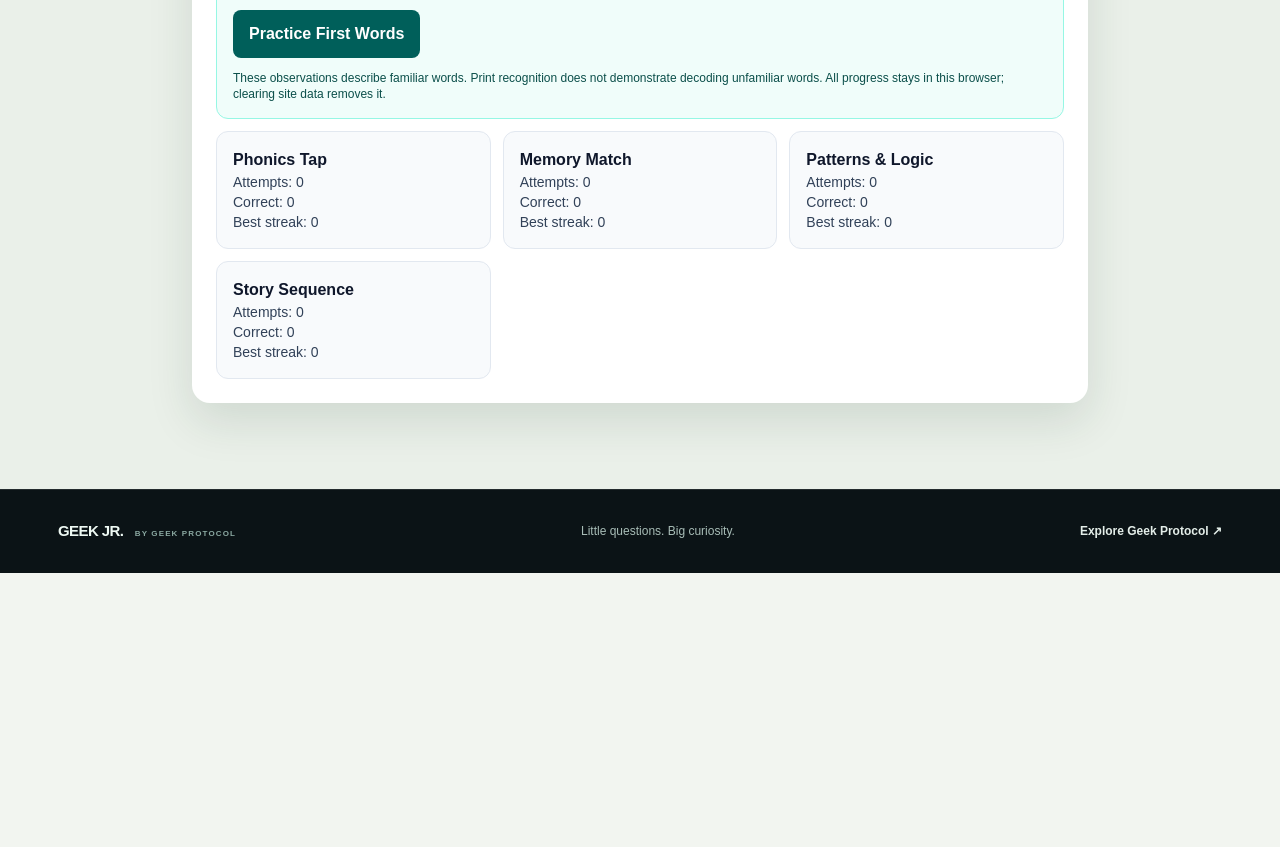
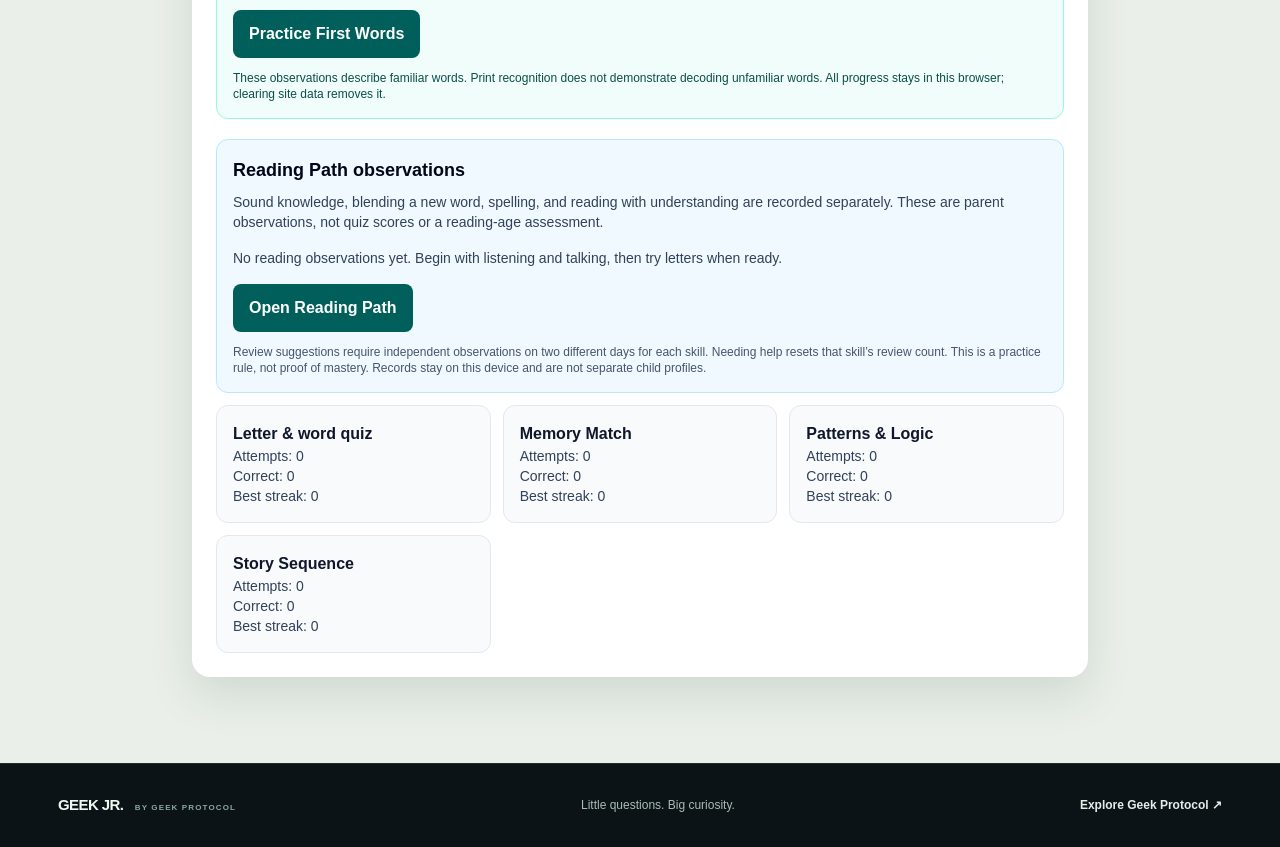
Before and after one commit to GEEKProtocol0110/geek--jr, a Next.js app: page /parent in a window 1280 px wide. Shown: the part 800-1647 px from the top of the page. Before the commit the page ends 1373 px from the top, so only its background shows below. Built offline with nearby package versions, Linux system fonts and the light colour scheme.

Commit message:
Show separate reading skill observations for parents

```diff
--- a/src/app/parent/page.tsx
+++ b/src/app/parent/page.tsx
@@ -6,6 +6,7 @@ import { DEFAULT_SETTINGS, loadSettings, saveSettings } from "@/lib/settings";
 import { loadFromStorage } from "@/lib/storage";
 import { FIRST_WORDS_KEY, OBSERVATION_LEVELS, WORD_SKILLS, WordCardProgress } from "@/lib/firstWords";
 import words from "@/data/decks/first-words.json";
+import { cleanReadingProgress, READING_KEY, READING_LESSONS, READING_SKILLS, ReadingProgress } from "@/lib/reading";
 import { AgeTier, GameStatsByTier, GeekJrSettings, SessionSize, TimeLimitSec } from "@/lib/types";
 
 const AGE_TIERS: AgeTier[] = ["1-2", "3-4", "5-7", "8-10"];
@@ -13,7 +14,7 @@ const SESSION_SIZES: SessionSize[] = [3, 5, 10];
 const TIME_LIMITS: TimeLimitSec[] = [0, 60, 120, 180];
 
 const GAME_KEYS = [
-  { id: "phonics", label: "Phonics Tap", key: "geekjr_stats_phonics_v1" },
+  { id: "phonics", label: "Letter & word quiz", key: "geekjr_stats_phonics_v1" },
   { id: "memory", label: "Memory Match", key: "geekjr_stats_memory_v2" },
   { id: "patterns", label: "Patterns & Logic", key: "geekjr_stats_patterns_v1" },
   { id: "stories", label: "Story Sequence", key: "geekjr_stats_stories_v1" },
@@ -41,10 +42,12 @@ export default function ParentPage() {
   const [practicedCards, setPracticedCards] = useState(0);
   const [practicedWords, setPracticedWords] = useState(0);
   const [wordProgress, setWordProgress] = useState<Record<string, WordCardProgress>>({});
+  const [readingProgress, setReadingProgress] = useState<ReadingProgress>({});
 
   useEffect(() => {
     const frame = window.requestAnimationFrame(() => {
       setSettings(loadSettings());
+      setReadingProgress(cleanReadingProgress(loadFromStorage<unknown>(READING_KEY, {})));
       setPracticedCards(Object.keys(loadFromStorage<Record<string, 1 | 2 | 3>>("geekjr_cards_leitner_v1", {})).length);
       const savedWords = loadFromStorage<Record<string, WordCardProgress>>(FIRST_WORDS_KEY, {});
       setWordProgress(savedWords);
@@ -167,6 +170,20 @@ export default function ParentPage() {
           <Link href="/first-words" className="mt-4 inline-block min-h-12 rounded-lg bg-teal-800 px-4 py-3 font-bold text-white">Practice First Words</Link>
           <p className="mt-3 text-xs text-teal-900">These observations describe familiar words. Print recognition does not demonstrate decoding unfamiliar words. All progress stays in this browser; clearing site data removes it.</p>
         </div>
+        <div className="mt-5 rounded-xl border border-sky-200 bg-sky-50 p-4">
+          <h3 className="text-lg font-bold text-slate-950">Reading Path observations</h3>
+          <p className="mt-2 text-sm text-slate-700">Sound knowledge, blending a new word, spelling, and reading with understanding are recorded separately. These are parent observations, not quiz scores or a reading-age assessment.</p>
+          {Object.keys(readingProgress).length ? <div className="mt-4 overflow-x-auto"><table className="w-full text-left text-sm">
+            <caption className="mb-2 text-left font-bold">Latest reading observations</caption>
+            <thead><tr><th className="p-2">Lesson</th>{READING_SKILLS.map((skill) => <th key={skill.id} className="p-2">{skill.label}</th>)}</tr></thead>
+            <tbody>{READING_LESSONS.filter((lesson) => readingProgress[lesson.id]).map((lesson) => <tr key={lesson.id} className="border-t border-sky-200">
+              <th scope="row" className="p-2"><Link className="underline" href={`/phonics?lesson=${lesson.id}`}>{lesson.title}</Link></th>
+              {READING_SKILLS.map((skill) => { const observation = readingProgress[lesson.id][skill.id]; return <td key={skill.id} className="p-2">{observation ? <>{observation.level === "independent" ? "On their own" : observation.level === "with-help" ? "With help" : "Not yet"}<span className="block text-xs text-slate-500">{new Date(observation.date).toLocaleDateString()} · {observation.independentDays.length} independent day{observation.independentDays.length === 1 ? "" : "s"}</span></> : "Not observed"}</td>; })}
+            </tr>)}</tbody>
+          </table></div> : <p className="mt-4 text-sm text-slate-700">No reading observations yet. Begin with listening and talking, then try letters when ready.</p>}
+          <Link href="/phonics" className="mt-4 inline-block min-h-12 rounded-lg bg-teal-800 px-4 py-3 font-bold text-white">Open Reading Path</Link>
+          <p className="mt-3 text-xs text-slate-600">Review suggestions require independent observations on two different days for each skill. Needing help resets that skill’s review count. This is a practice rule, not proof of mastery. Records stay on this device and are not separate child profiles.</p>
+        </div>
         <div className="mt-3 grid gap-3 sm:grid-cols-2 lg:grid-cols-3">
           {GAME_KEYS.map((game) => {
             const summary = stats[game.id] ?? EMPTY;
```
